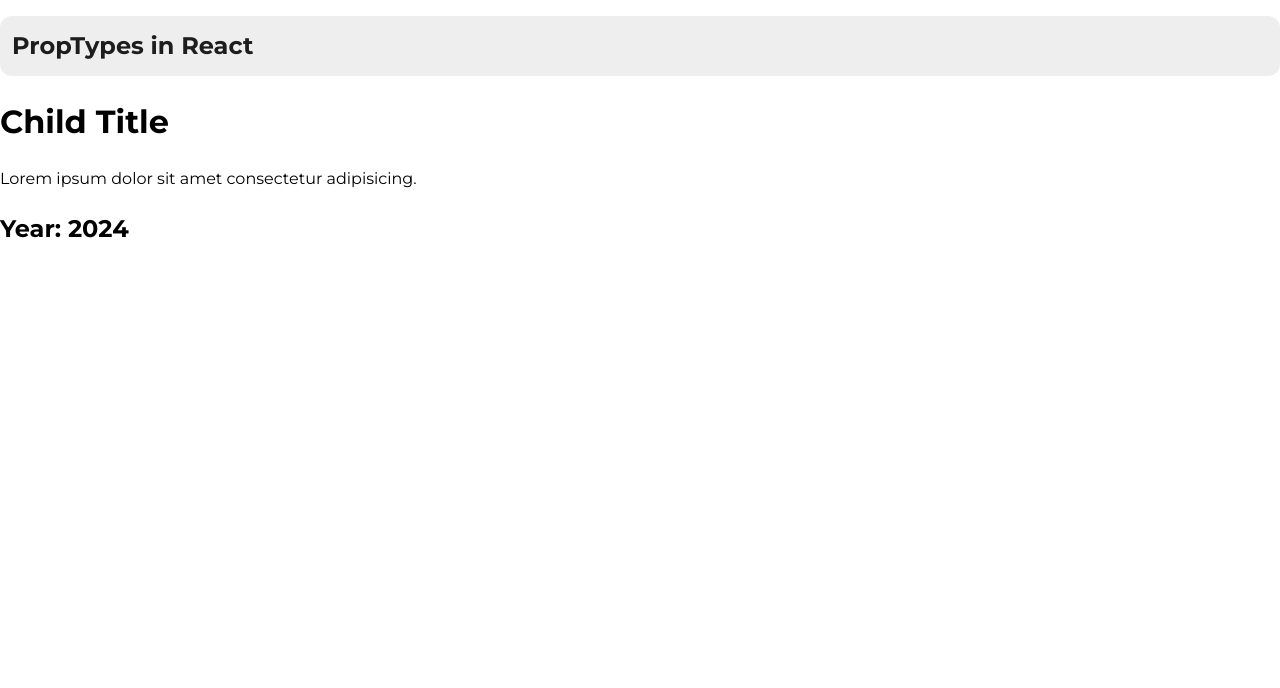
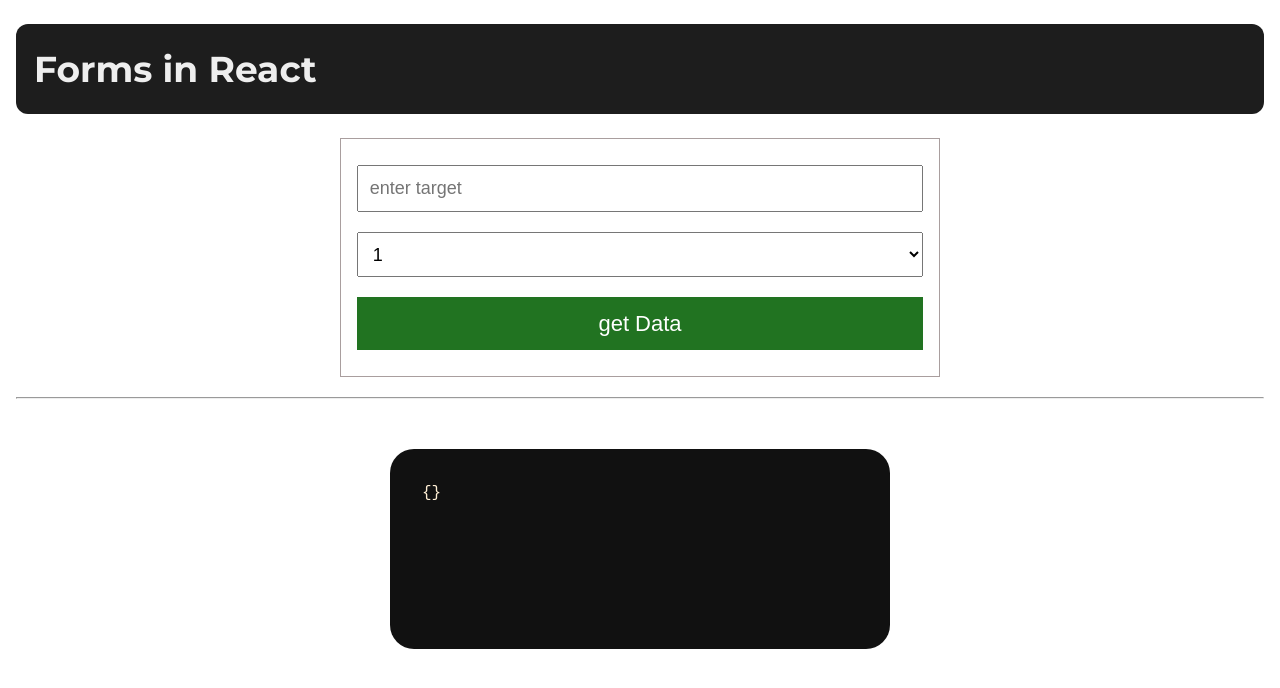
Before and after one commit to BrownEdgar/react-single, a React app: page / in a window 1280 px wide. Shown: the top 688 px of the page. Built offline with nearby package versions, Linux system fonts and the light colour scheme; the HTML template or start-up script is replaced by a standard one.

Commit message:
React form

```diff
--- a/src/App.jsx
+++ b/src/App.jsx
@@ -17,7 +17,7 @@ export default function App() {
   return (
     <div className='App'>
       {isOpen ? (
-        <Modal title='Are you sure' arr={["sad", "as", 5, true]}>
+        <Modal title='Are you sure' toggleModal={toggleModal}>
           <button onClick={toggleModal}>close</button>
           <button onClick={deletElementByName}>DELETE</button>
         </Modal>
--- /dev/null
+++ b/src/Lessons/form/App.jsx
@@ -0,0 +1,104 @@
+import React, { useEffect, useState } from 'react'
+import axios from 'axios'
+import Title from '../../UI/Title/Title'
+import './App.scss'
+
+export default function App() {
+  const [data, setdata] = useState({})
+  const [options, setOptions] = useState({
+    target: '',
+    targetId: ''
+  })
+
+  const handleSubmit = (e) => {
+    e.preventDefault()
+    const { target, number } = e.target;
+    setOptions({
+      target: target.value,
+      targetId: number.value
+    })
+  }
+
+  useEffect(() => {
+    if (options.target) {
+      const urlParams = `${options.target}/${options.targetId}`;
+
+      axios({
+        baseURL: import.meta.env.VITE_DB_URL,
+        url: urlParams
+      })
+        .then(res => setdata(res.data))
+        .catch(err => {
+          setdata({
+            message: err.message,
+            status: err.response.status,
+            code: err.code,
+            options
+          })
+        })
+    }
+  }, [options])
+
+  return (
+    <div>
+      <Title title={'Forms in React'} variant='dark' size='xl' />
+      <form onSubmit={handleSubmit}>
+        <input type="text" name='target' placeholder='enter target' required />
+        <select name="number" id="number">
+          {
+            new Array(10).fill().map((_, index) => {
+              return <option value={index + 1} key={index}>{index + 1}</option>
+            })
+          }
+        </select>
+        <input type="submit" value='get Data' />
+      </form>
+      <hr />
+      <pre>
+        {JSON.stringify(data, null, 1)}
+      </pre>
+    </div>
+  )
+}
+
+
+// export default function App() {
+//   const [users, setUsers] = useState([]);
+
+//   const handleSubmit = (e) => {
+//     e.preventDefault();
+//     const { username: { value } } = e.target;
+//     if (!users.includes(value)) {
+//       setUsers([...users, value]);
+//       e.target.reset()
+//     } else {
+//       alert("Sorry this user alredy with us!")
+//     }
+//   }
+
+//   const handleDelete = (index) => {
+//     setUsers(users.toSpliced(index, 1))
+//   }
+
+//   return (
+//     <div>
+//       <Title title={'Forms in React'} variant='dark' size='xl' />
+//       <form onSubmit={handleSubmit}>
+//         <input type="text" name='username' required />
+//         <input type="submit" value='save' />
+//       </form>
+//       <hr />
+//       <ul>
+//         {
+//           users.map((elem, index) => {
+//             return <li key={index}>
+//               {elem}
+//               <i className="bi bi-x-octagon" onClick={() => handleDelete(index)}></i>
+//             </li>
+//           })
+//         }
+//       </ul>
+
+//     </div>
+//   )
+// }
--- /dev/null
+++ b/src/Lessons/form/App.scss
@@ -0,0 +1,43 @@
+form {
+  width: 600px;
+  margin: 20px auto;
+  border: 1px solid #a99e9e;
+  padding: 1em;
+  input,
+  select {
+    width: 100%;
+    margin: 10px 0;
+    padding: 0.6em;
+    font-size: 18px;
+    &[type="submit"] {
+      background-color: rgb(33, 115, 33);
+      color: #fff;
+      border: 0;
+      cursor: pointer;
+      font-size: 22px;
+    }
+  }
+}
+
+ul {
+  width: 600px;
+  padding: 1em;
+  height: 450px;
+  overflow-y: auto;
+  margin: 20px auto;
+  li {
+    border: 1px solid grey;
+    padding: 10px 20px;
+    font-size: 20px;
+    margin-bottom: 10px;
+    width: 100%;
+    border-radius: 8px;
+    i {
+      float: right;
+      font-size: 22px;
+      color: #ff0404;
+      font-weight: 700;
+      cursor: pointer;
+    }
+  }
+}
--- a/src/index.css
+++ b/src/index.css
@@ -6,6 +6,8 @@
 
 body {
   max-width: 1440px;
+  padding-right: 16px;
+  padding-left: 16px;
   margin: 0 auto;
   line-height: 1.5;
   font-family: 'Montserrat', sans-serif;
@@ -18,3 +20,17 @@ a {
 ul {
   list-style: none;
 }
+
+pre {
+  margin: 50px auto;
+  display: block;
+  width: 500px;
+  padding: 2em;
+  min-height: 200px;
+  color: papayawhip;
+  font-family: 'Courier New', Courier, monospace;
+  background-color: #111;
+  border-radius: 24px;
+  overflow: hidden;
+  white-space: pre-line;
+}
--- a/src/main.jsx
+++ b/src/main.jsx
@@ -1,6 +1,6 @@
 import React from 'react'
 import ReactDOM from 'react-dom/client'
-import App from './Lessons/PropTypes/App'
+import App from './Lessons/form/App'
 import './index.css'
 
 ReactDOM.createRoot(document.getElementById('root')).render(<App />)
```
Also changed, not shown: src/Lessons/Modal/Modal.jsx (+20 -4 lines).
